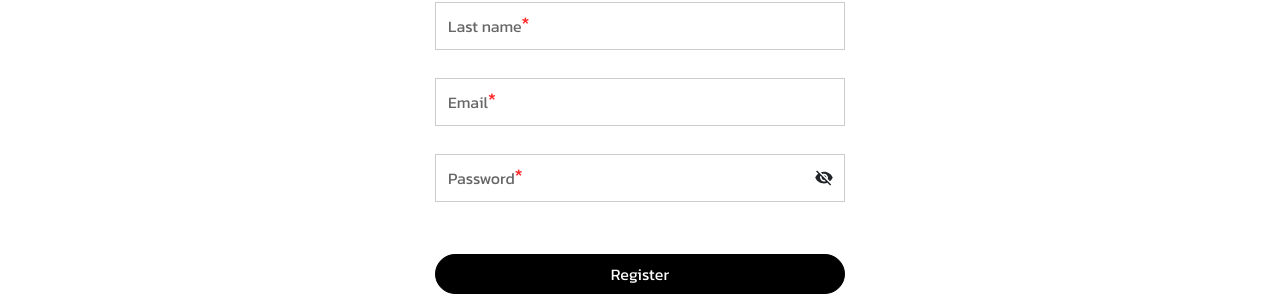
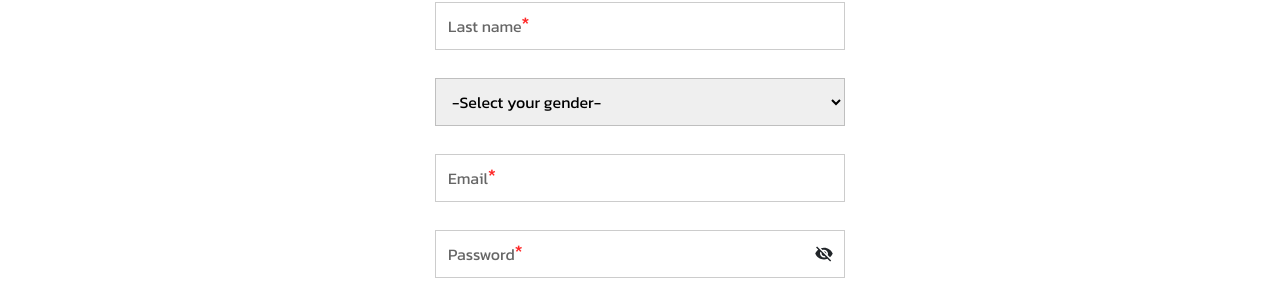
Before and after one commit to hoaian03IT/kalles-frontend, a React (Create React App) app: page /register in a window 1280 px wide. Shown: the part 419-715 px from the top of the page. Built offline with nearby package versions, Linux system fonts and the light colour scheme.

Commit message:
update register

```diff
--- a/src/app/features/user/userSlice.ts
+++ b/src/app/features/user/userSlice.ts
@@ -8,6 +8,9 @@ type UserState = {
     lastName: string;
     email: string;
     token: string;
+    phoneNumber: string;
+    avatar: string;
+    gender: string;
     loading: boolean;
     error: string;
 };
@@ -18,6 +21,9 @@ const initialState: UserState = {
     firstName: "",
     lastName: "",
     token: "",
+    phoneNumber: "",
+    avatar: "",
+    gender: "",
     loading: false,
     error: "",
 };
@@ -30,11 +36,14 @@ export const userSlice = createSlice({
             state.loading = true;
         },
         signUpSuccess: (state, action: PayloadAction<UserState>) => {
-            const { _id, firstName, lastName, email, token } = action.payload;
+            const { _id, firstName, lastName, email, token, phoneNumber, avatar, gender } = action.payload;
             state._id = _id;
             state.firstName = firstName;
             state.lastName = lastName;
             state.email = email;
+            state.phoneNumber = phoneNumber;
+            state.avatar = avatar;
+            state.gender = gender;
             state.token = token;
 
             state.loading = false;
@@ -50,11 +59,14 @@ export const userSlice = createSlice({
             state.loading = true;
         },
         signInSuccess: (state, action: PayloadAction<UserState>) => {
-            const { _id, firstName, lastName, email, token } = action.payload;
+            const { _id, firstName, lastName, email, token, phoneNumber, avatar, gender } = action.payload;
             state._id = _id;
             state.firstName = firstName;
             state.lastName = lastName;
             state.email = email;
+            state.phoneNumber = phoneNumber;
+            state.avatar = avatar;
+            state.gender = gender;
             state.token = token;
             state.loading = false;
             state.error = "";
@@ -75,6 +87,9 @@ export const userSlice = createSlice({
             state.email = "";
             state.token = "";
             state.error = "";
+            state.phoneNumber = "";
+            state.avatar = "";
+            state.gender = "";
             state.loading = false;
         },
         signOutFailed: (state, action: PayloadAction<Error>) => {
--- a/src/components/form/RegisterForm.tsx
+++ b/src/components/form/RegisterForm.tsx
@@ -17,11 +17,13 @@ export const RegisterForm = () => {
     const [lastName, setLastName] = useState("");
     const [email, setEmail] = useState("");
     const [password, setPassword] = useState("");
+    const [gender, setGender] = useState("none");
 
     const [validateFirstNameMsg, setValidateFirstNameMsg] = useState("");
     const [validateLastNameMsg, setValidateLastNameMsg] = useState("");
     const [validateEmailMsg, setValidateEmailMsg] = useState("");
     const [validatePasswordMsg, setValidatePasswordMsg] = useState("");
+    const [validateGenderMsg, setValidateGenderMsg] = useState("");
 
     const { loading } = useAppSelector((state) => state.user);
 
@@ -45,6 +47,13 @@ export const RegisterForm = () => {
             setValidatePasswordMsg("");
         }
 
+        if (gender === "none") {
+            setValidateGenderMsg("Select your gender!");
+            canSubmit = false;
+        } else {
+            setValidateGenderMsg("");
+        }
+
         if (
             validateRules.required(firstName) ||
             validateRules.required(lastName) ||
@@ -61,6 +70,7 @@ export const RegisterForm = () => {
             setValidateLastNameMsg("");
             setValidateEmailMsg("");
             setValidatePasswordMsg("");
+            setValidateGenderMsg("");
         }
 
         if (canSubmit) {
@@ -92,6 +102,17 @@ export const RegisterForm = () => {
                     <span className={cx("validation-msg", "limit-line-1")}>{validateLastNameMsg}</span>
                 </FormGroup>
                 <FormGroup>
+                    <select
+                        className={cx("gender-selection")}
+                        value={gender}
+                        onChange={(e) => setGender(e.target.value)}>
+                        <option value="none">-Select your gender-</option>
+                        <option value="male">Male</option>
+                        <option value="female">Female</option>
+                    </select>
+                    <span className={cx("validation-msg", "limit-line-1")}>{validateGenderMsg}</span>
+                </FormGroup>
+                <FormGroup>
                     <CustomInput type="email" value={email} setValue={setEmail} label="Email" required />
                     <span className={cx("validation-msg", "limit-line-1")}>{validateEmailMsg}</span>
                 </FormGroup>
--- a/src/styles/LoginForm&RegisterForm.module.scss
+++ b/src/styles/LoginForm&RegisterForm.module.scss
@@ -8,4 +8,15 @@
         font-size: 14px;
         height: 28px;
     }
+    .gender-selection {
+        width: 100%;
+        padding: 10px 12px;
+        font-size: 1rem;
+        color: $black-color;
+        border: 1px solid rgba($color: $black-color, $alpha: 0.2);
+        outline: none;
+        &:has(option:checked:not([value="none"])) {
+            border-color: $black-color;
+        }
+    }
 }
```
